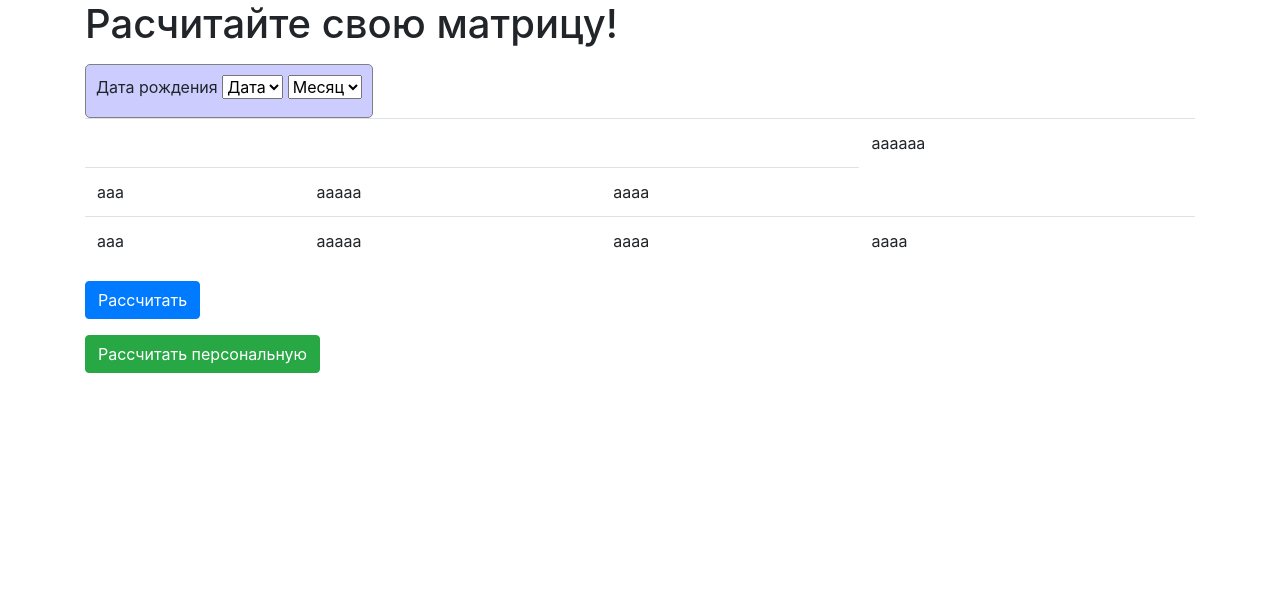
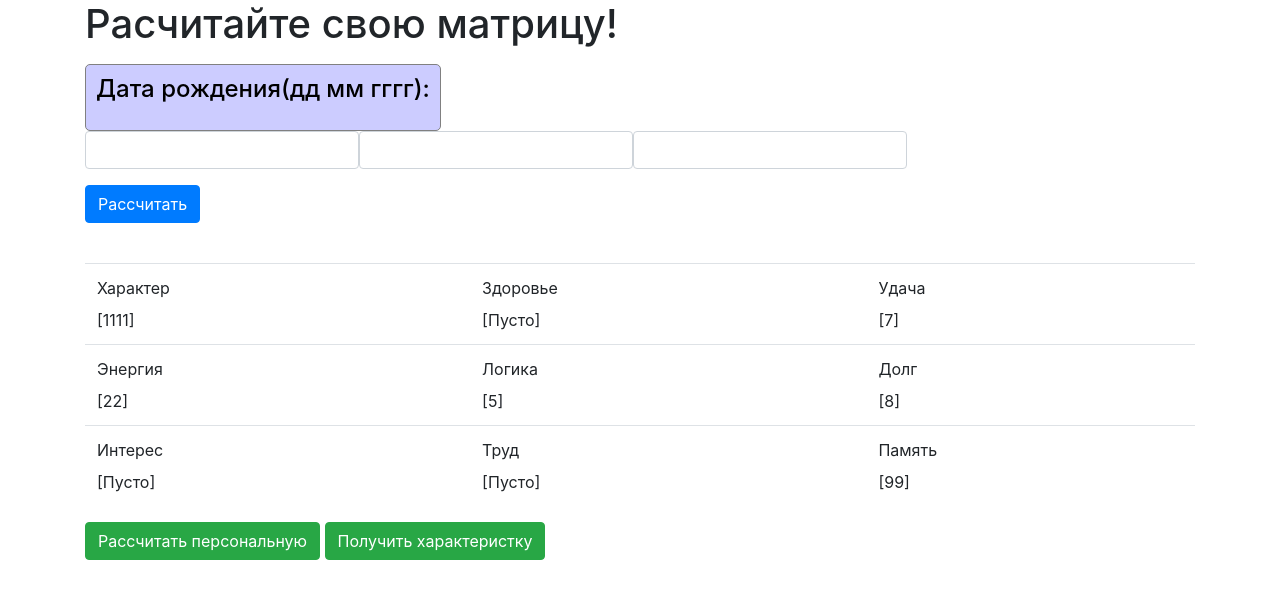
Before and after one commit to NEOLEOPRO/YL_WebServer-API, a Flask app: page /matric in a window 1280 px wide. Shown: the part 56-655 px from the top of the page. Run offline with Flask 2, Linux system fonts and the light colour scheme; a user stored in the database is signed in; some libraries are stand-ins or nearby versions.

Commit message:
Можно составлять матрицу!

```diff
--- a/Matric/main.py
+++ b/Matric/main.py
@@ -1,14 +1,12 @@
-from flask import Flask, url_for, request, render_template, redirect, make_response, abort
+from flask import Flask, request, render_template, redirect, make_response
 from flask import session as flask_session
 from flask_login import LoginManager, login_user, logout_user, login_required, current_user
 
 import os
 
 from flask_wtf import FlaskForm
-from wtforms import StringField, PasswordField, BooleanField, SubmitField, DateTimeField, IntegerField
-from wtforms.fields.html5 import EmailField
+from wtforms import StringField, PasswordField, BooleanField, SubmitField, IntegerField
 from wtforms.validators import DataRequired
-
 from werkzeug.security import generate_password_hash, check_password_hash
 
 from data import db_session
@@ -53,19 +51,36 @@ class LoginForm(FlaskForm):
 
 
 class MatricForm(FlaskForm):
-    datee = IntegerField('Дата рождения', validators=[DataRequired()])
-    monthe = IntegerField('Месяц рождения', validators=[DataRequired()])
-    agee = IntegerField('Год рождения', validators=[DataRequired()])
-    temp = StringField('Характер\n', validators=[DataRequired()])
-    power = StringField('Энергия\n', validators=[DataRequired()])
-    intr = StringField('Интерес\n', validators=[DataRequired()])
-    heal = StringField('Здоровье\n', validators=[DataRequired()])
-    logic = StringField('Логика\n', validators=[DataRequired()])
-    work = StringField('Труд\n', validators=[DataRequired()])
-    luck = StringField('Удача\n', validators=[DataRequired()])
-    debt = StringField('Долг\n', validators=[DataRequired()])
-    mind = StringField('Память\n', validators=[DataRequired()])
+    datee = IntegerField('', validators=[DataRequired()])
+    monthe = IntegerField('', validators=[DataRequired()])
+    agee = IntegerField('', validators=[DataRequired()])
+    temp = StringField('Характер', validators=[DataRequired()])
+    power = StringField('Энергия', validators=[DataRequired()])
+    intr = StringField('Интерес', validators=[DataRequired()])
+    heal = StringField('Здоровье', validators=[DataRequired()])
+    logic = StringField('Логика', validators=[DataRequired()])
+    work = StringField('Труд', validators=[DataRequired()])
+    luck = StringField('Удача', validators=[DataRequired()])
+    debt = StringField('Долг', validators=[DataRequired()])
+    mind = StringField('Память', validators=[DataRequired()])
     submit = SubmitField('Рассчитать')
+
+
+def getmatric(d, m, y):
+    a = d // 10 + d % 10 + m // 10 + m % 10 + y % 10 + (y // 10) % 10 + (y // 10) // 10 % 10 + (
+                y // 10) // 10 // 10 % 10
+    b = a // 10 + a % 10
+    c = a - 2 * (d // 10 + d * (d // 10 == 0))
+    e = c // 10 + c % 10
+    s = ''.join([str(d), str(m), str(y), str(a), str(b), str(c), str(e)])
+    print(s)
+    self = [s.count('1') * '1', s.count('2') * '2', s.count('3') * '3', s.count('4') * '4', s.count('5') * '5',
+            s.count('6') * '6', s.count('7') * '7', s.count('8') * '8', s.count('9') * '9']
+    for p in range(len(self)):
+        if not self[p]:
+            self[p] = 'Пусто'
+        self[p] = '[' + self[p] + ']'
+    return self
 
 
 @app.route('/login', methods=['GET', 'POST'])
@@ -113,35 +128,30 @@ def logout():
     return redirect("/")
 
 
-@app.route("/")
+@app.route("/", methods=['GET', 'POST'])
 def index():
     form = MatricForm()
     return render_template("index.html", title="Нумерология", form=form)
 
 
-@app.route("/matric")
-@login_required
+@app.route("/matric", methods=['GET', 'POST'])
 def matric():
     form = MatricForm()
-    d = current_user.datep
-    m = current_user.monthp
-    y = current_user.agep
-    a = d // 10 + d % 10 + m // 10 + m % 10 + y % 10 + (y // 10) % 10 + (y // 10) // 10 % 10 + (y // 10) // 10 // 10 % 10
-    b = a // 10 + a % 10
-    c = a - 2 * (d // 10 + d * (d // 10 == 0))
-    e = c // 10 + c % 10
-    s = ''.join([str(d), str(m), str(y), str(a), str(b), str(c), str(e)])
-    print(s)
-    form.temp = s.count('1') * '1'
-    form.power = s.count('2') * '2'
-    form.intr = s.count('3') * '3'
-    form.heal = s.count('4') * '4'
-    form.logic = s.count('5') * '5'
-    form.work = s.count('6') * '6'
-    form.luck = s.count('7') * '7'
-    form.debt = s.count('8') * '8'
-    form.mind = s.count('9') * '9'
-    return render_template("index.html", title="Нумерология", form=form)
+    self = getmatric(current_user.datep, current_user.monthp, current_user.agep)
+    return render_template("index.html", title="Нумерология", form=form, temp=self[0], power=self[1], intr=self[2],
+                           heal=self[3], logic=self[4], work=self[5], luck=self[6], debt=self[7], mind=self[8])
+
+
+@app.route("/matricnew", methods=['GET', 'POST'])
+def matricnew():
+    form = MatricForm()
+    try:
+        self = getmatric(form.datee.data, form.monthe.data, form.agee.data)
+    except:
+        return render_template('index.html', title='Нумерология', form=form,
+                               message="Пожалуйста, заполните поля в правильно")
+    return render_template("index.html", title="Нумерология", form=form, temp=self[0], power=self[1], intr=self[2],
+                        heal=self[3], logic=self[4], work=self[5], luck=self[6], debt=self[7], mind=self[8])
 
 
 @app.route("/cookie_test")
@@ -169,4 +179,6 @@ def session_test():
 
 
 if __name__ == '__main__':
-    app.run(port=8000, host='127.0.0.1')
+    # port = int(os.environ.get("PORT", 5000))
+    # app.run(host='0.0.0.0', port=port)
+    app.run(port=8080, host='127.0.0.1')
--- a/Matric/templates/base.html
+++ b/Matric/templates/base.html
@@ -9,6 +9,7 @@
     crossorigin="anonymous">
     <style>
         h4 { color: #000000; }
+        .redform { color: #ff0000; }
         .0form {
         margin-left: auto;
         margin-right: auto;
@@ -40,6 +41,7 @@
         .auto_answer ul li {
         font-size: 22px;
         }
+        .line { display: inline; }
     </style>
 </head>
 <body>
@@ -54,6 +56,7 @@
                         <p class="m-0">
                             <a class="btn btn-primary" href="/register">Зарегистрироваться</a>
                             <a class="btn btn-success" href="/login">Войти</a>
+                            <a class="btn btn-success" href="/">На главную</a>
                         </p>
                     {% endif %}
                 </div>
--- a/Matric/templates/index.html
+++ b/Matric/templates/index.html
@@ -6,55 +6,71 @@
 <div class="col-12">
 <h1 class="login_title mb-3">Расчитайте свою матрицу!</h1>
     <div class="bform">
-        <label for="classSelect">Дата рождения</label>
-        <select class="" id="dateSelect" name="datep">
-            <option>Дата</option>
-            <option>1</option>
-            <option>2</option>
-            <option>3</option>
-            <option>4</option>
-            <option>5</option>
-        </select>
-        <select class="" id="classSelect" name="monthp">
-            <option>Месяц</option>
-            <option>1</option>
-            <option>2</option>
-            <option>3</option>
-            <option>4</option>
-            <option>5</option>
-            <option>6</option>
-            <option>7</option>
-            <option>8</option>
-            <option>9</option>
-            <option>10</option>
-            <option>11</option>
-            <option>12</option>
-        </select>
+        <h4 class="login_title mb-3">Дата рождения(дд мм гггг):</h4>
     </div>
+    <form action="/matricnew" method="post">
+        <p class="form-inline" >
+            {{ form.datee(class="form-control") }}
+            {{ form.monthe(class="form-control") }}
+            {{ form.agee(class="form-control") }}
+        </p>
+        <p>{{ form.submit(type="submit", class="btn btn-primary") }}</p>
+    </form>
+    <div class="redform">{{ message }}</div><br>
+    {% if not current_user.is_authenticated %}
+    <div class="bform">
+        <label>Вы можете авторизироваться, чтобы получить характеристику по персональной матрице!</label> <br>
+    </div>
+    {% endif %}
     <table class="table">
         <tbody>
         <tr>
-            <td>{{ form.temp.label }}</td>
-            <td>{{ form.heal.label }}</td>
-            <td>{{ form.luck.label }}</td>
-            <td>аааааа</td>
+            <td>
+                {{ form.temp.label }}<br>
+                {{ temp }}
+            </td>
+            <td>
+                {{ form.heal.label }}<br>
+                {{ heal }}
+            </td>
+            <td>
+                {{ form.luck.label }}<br>
+                {{ luck }}
+            </td>
         </tr>
         <tr>
-            <td>ааа</td>
-            <td>ааааа</td>
-            <td>аааа</td>
+            <td>
+                {{ form.power.label }}<br>
+                {{ power }}
+            </td>
+            <td>
+                {{ form.logic.label }}<br>
+                {{ logic }}
+            </td>
+            <td>
+                {{ form.debt.label }}<br>
+                {{ debt }}
+            </td>
         </tr>
         <tr>
-            <td>ааа</td>
-            <td>ааааа</td>
-            <td>аааа</td>
-            <td>аааа</td>
+            <td>
+                {{ form.intr.label }}<br>
+                {{ intr }}
+            </td>
+            <td>
+                {{ form.work.label }}<br>
+                {{ work }}
+            </td>
+            <td>
+                {{ form.mind.label }}<br>
+                {{ mind }}
+            </td>
         </tr>
         </tbody>
     </table>
-    <p>{{ form.submit(type="submit", class="btn btn-primary") }}</p>
     {% if current_user.is_authenticated %}
     <a class="btn btn-success" href="/matric">Рассчитать персональную</a>
+    <a class="btn btn-success" href="/matricself">Получить характеристку</a>
     {% endif %}
 </div>
 </div>
--- a/Matric/templates/register.html
+++ b/Matric/templates/register.html
@@ -82,7 +82,6 @@
     </p>
     {{message}}
     <p>{{ form.submit(type="submit", class="btn btn-primary") }}</p>
-
 </form>
 </div>
 </div>
```
Also changed, not shown: Matric/db/matric.sqlite.
